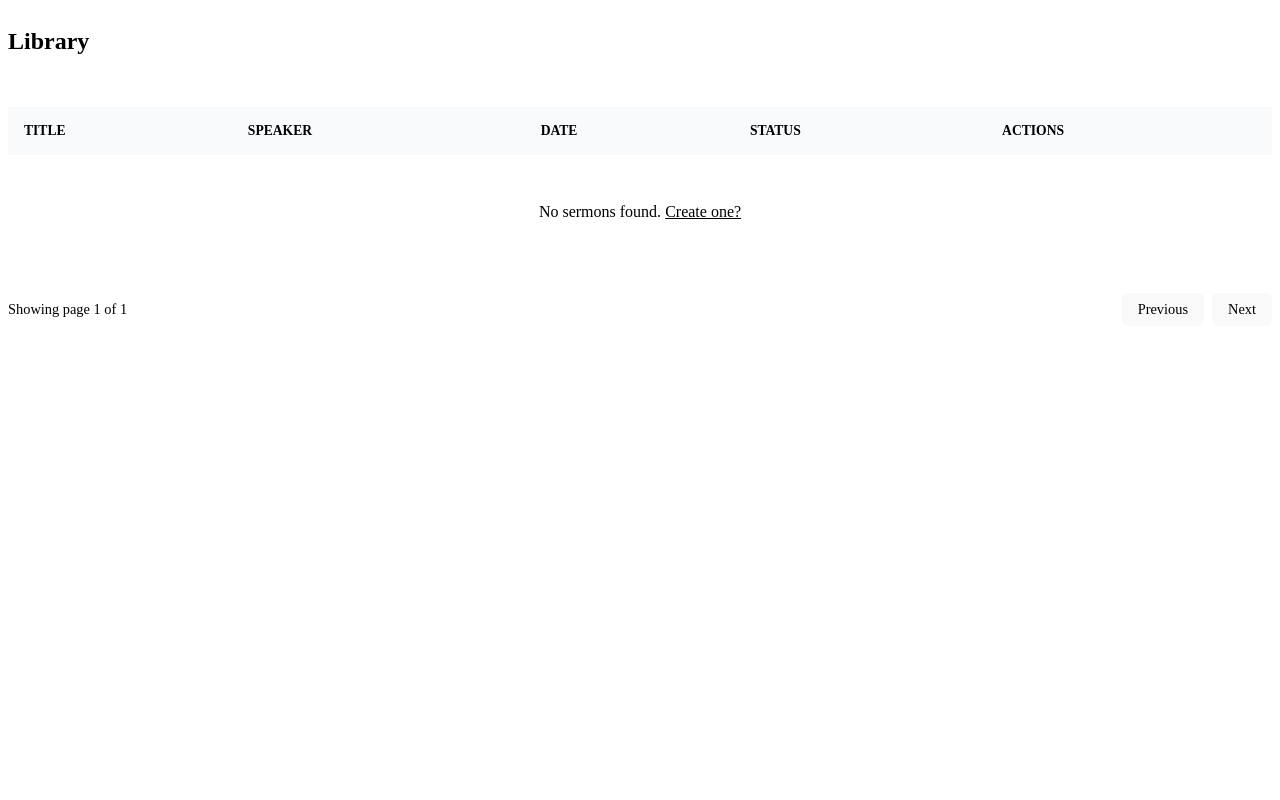
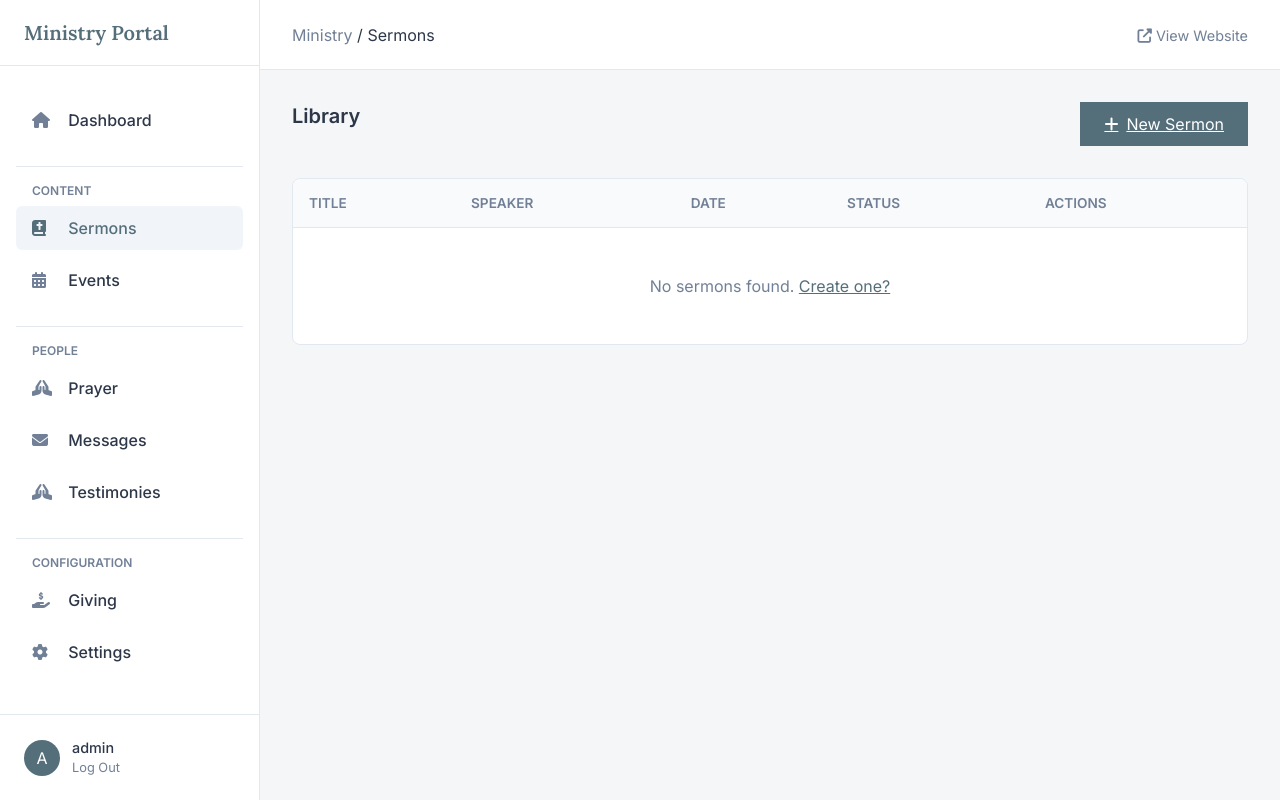
Before and after one commit to Eminenz07/the_truth_gate, a Django app: page /dashboard/sermons/ in a window 1280 px wide. Run offline with Django 5.2, Linux system fonts and the light colour scheme; a user stored in the database is signed in; data that the repository does not hold is empty.

Commit message:
Fix: Reverted pagination and added correct base template extension to restore Sidebar

```diff
--- a/dashboard/templates/dashboard/sermon_list.html
+++ b/dashboard/templates/dashboard/sermon_list.html
@@ -1,3 +1,7 @@
+{% extends 'dashboard/base.html' %}
+
+{% block header_title %}Sermons{% endblock %}
+
 {% block extra_css %}
 <style>
     .status-badge {
@@ -62,23 +66,5 @@
     </table>
 </div>
 
-<div style="margin-top: 1.5rem; display: flex; justify-content: space-between; align-items: center;">
-    <div style="font-size: 0.9rem; color: var(--text-light);">
-        Showing page {{ sermons.number }} of {{ sermons.paginator.num_pages }}
-    </div>
-
-    <div style="display: flex; gap: 0.5rem;">
-        {% if sermons.has_previous %}
-        <a href="?page={{ sermons.previous_page_number }}" style="padding: 0.5rem 1rem; border: 1px solid var(--border-color); border-radius: 6px; text-decoration: none; color: var(--text-main); font-size: 0.9rem; background: white;">Previous</a>
-        {% else %}
-        <span style="padding: 0.5rem 1rem; border: 1px solid var(--border-color); border-radius: 6px; color: var(--text-light); font-size: 0.9rem; background: #f9f9f9; cursor: not-allowed;">Previous</span>
-        {% endif %}
-
-        {% if sermons.has_next %}
-        <a href="?page={{ sermons.next_page_number }}" style="padding: 0.5rem 1rem; border: 1px solid var(--border-color); border-radius: 6px; text-decoration: none; color: var(--text-main); font-size: 0.9rem; background: white;">Next</a>
-        {% else %}
-        <span style="padding: 0.5rem 1rem; border: 1px solid var(--border-color); border-radius: 6px; color: var(--text-light); font-size: 0.9rem; background: #f9f9f9; cursor: not-allowed;">Next</span>
-        {% endif %}
-    </div>
-</div>
+<!-- Pagination Removed (User request Step 2133) -->
 {% endblock %}
--- a/dashboard/views.py
+++ b/dashboard/views.py
@@ -42,11 +42,7 @@ def dashboard_home(request):
 
 @staff_member_required
 def sermon_list(request):
-    sermon_list = Sermon.objects.all().order_by('-date_preached')
-    from django.core.paginator import Paginator
-    paginator = Paginator(sermon_list, 10) # Show 10 sermons per page
-    page_number = request.GET.get('page')
-    sermons = paginator.get_page(page_number)
+    sermons = Sermon.objects.all().order_by('-date_preached')
     return render(request, 'dashboard/sermon_list.html', {'sermons': sermons})
 
 @staff_member_required
```
